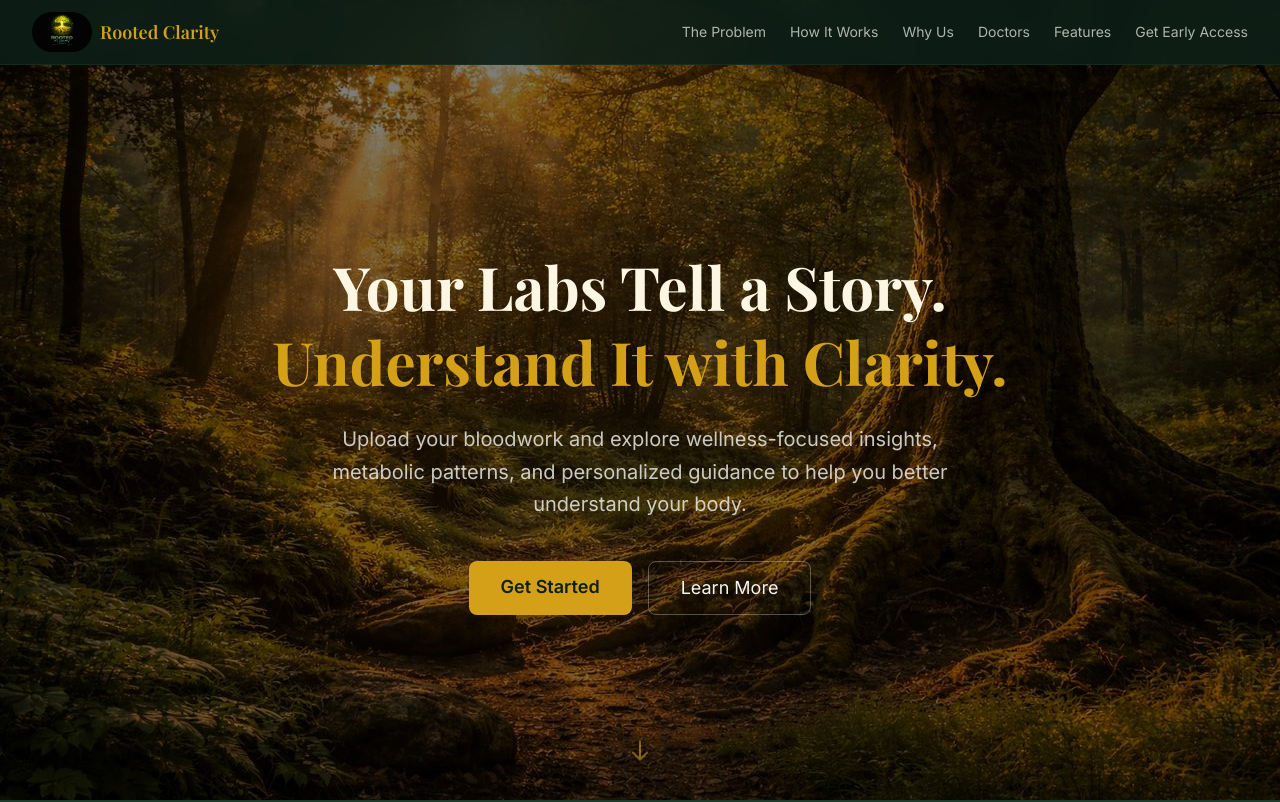
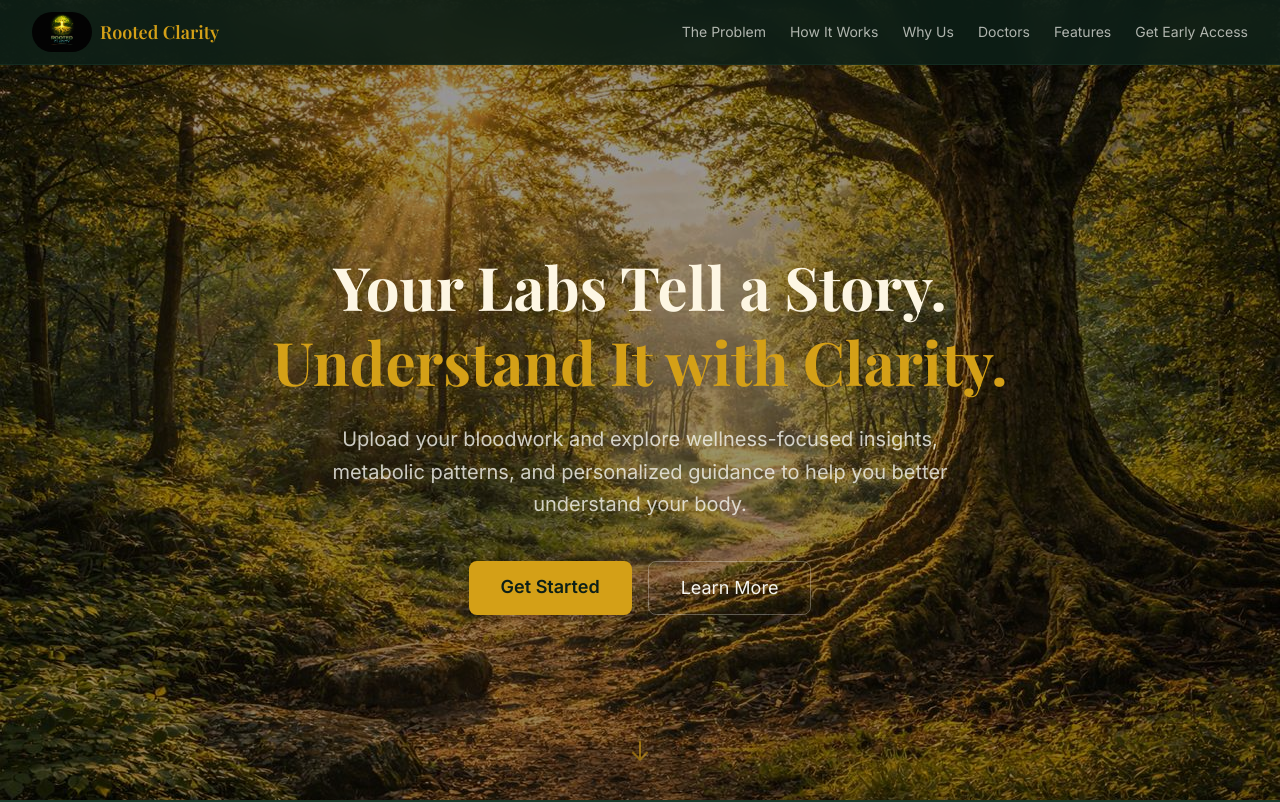
Before and after one commit to Sherryfarmshop/rooted-clarity-website, a Next.js app: page / in a window 1280 px wide. Shown: the top 802 px of the page. Built offline with nearby package versions, Linux system fonts and the light colour scheme; a web font is replaced by a local one.

Commit message:
Add hero background image - forest with golden roots

```diff
--- a/src/components/Hero.tsx
+++ b/src/components/Hero.tsx
@@ -12,7 +12,7 @@ export default function Hero() {
         priority
       />
       {/* Dark overlay for text readability */}
-      <div className="absolute inset-0 bg-black/50" />
+      <div className="absolute inset-0 bg-black/40" />
 
       <div className="relative z-10 flex flex-col items-center gap-6 max-w-3xl">
         <h1 className="text-4xl sm:text-5xl md:text-6xl font-bold text-cream leading-tight">
```
Also changed, not shown: public/images/hero-bg.jpg.
